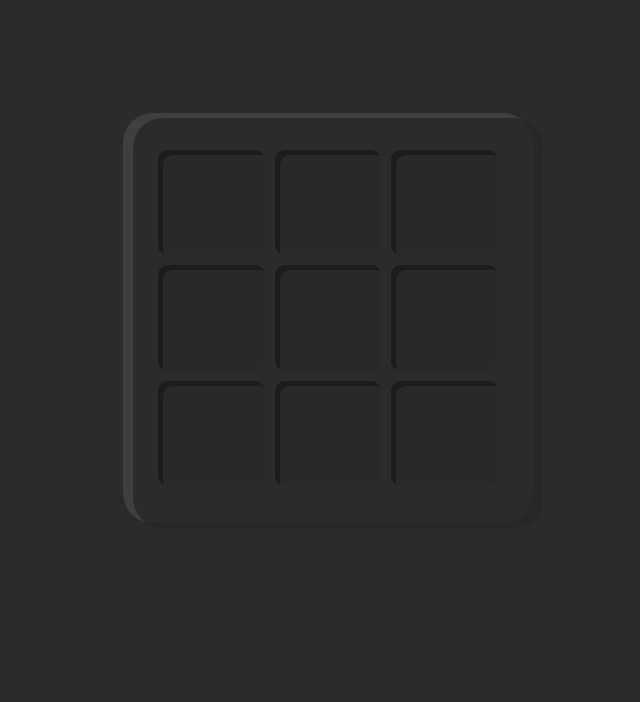
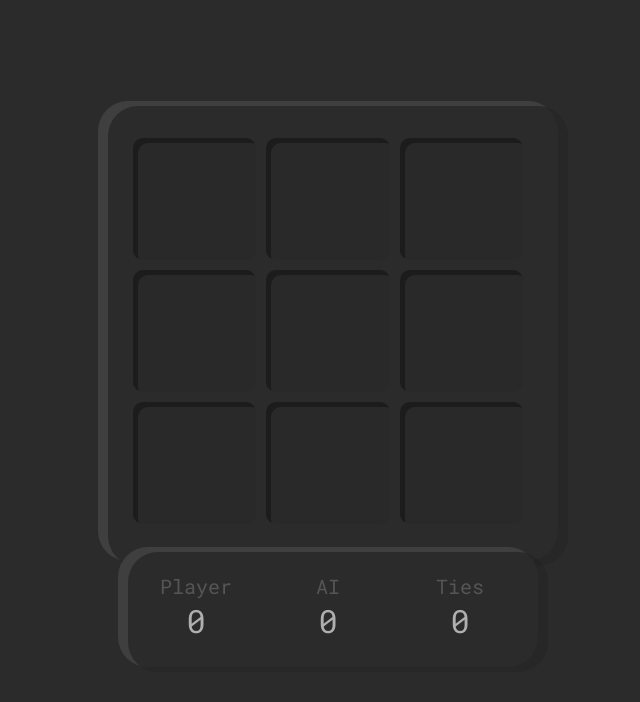
Before and after one commit to harveym4n4lili/TicTacToe, a React (Create React App) app: page / in a window 1280 px wide. Shown: the top 702 px of the page, without its empty margins (312-952 px from the left). Built offline with nearby package versions, Linux system fonts and the light colour scheme.

Commit message:
CheckWin Algorithm, Designed Scoreboard

```diff
--- a/src/App.jsx
+++ b/src/App.jsx
@@ -1,6 +1,5 @@
-import './assets/styles/App.css';
 import Board from './components/board/Board.jsx';
-
+import ScoreBoard from './components/scoreboard/ScoreBoard.jsx';
 function App() {
   return (
     <div className="App">
--- a/src/assets/styles/App.css
+++ /dev/null
@@ -1,38 +0,0 @@
-.App {
-  text-align: center;
-}
-
-.App-logo {
-  height: 40vmin;
-  pointer-events: none;
-}
-
-@media (prefers-reduced-motion: no-preference) {
-  .App-logo {
-    animation: App-logo-spin infinite 20s linear;
-  }
-}
-
-.App-header {
-  background-color: #282c34;
-  min-height: 100vh;
-  display: flex;
-  flex-direction: column;
-  align-items: center;
-  justify-content: center;
-  font-size: calc(10px + 2vmin);
-  color: white;
-}
-
-.App-link {
-  color: #61dafb;
-}
-
-@keyframes App-logo-spin {
-  from {
-    transform: rotate(0deg);
-  }
-  to {
-    transform: rotate(360deg);
-  }
-}
--- a/src/assets/styles/variables.scss
+++ b/src/assets/styles/variables.scss
@@ -7,6 +7,9 @@ $secondary-color-offset: #555555;
 
 $tertiary-color: #292929;
 
+$primary-text-color: rgb(175, 175, 175);
+$primary-text-offset: #9b9b9b;
+
 /* 3D */
 $indent-color: #161616a8;
 $shadow-color: #2222227a;
--- a/src/components/board/Board.jsx
+++ b/src/components/board/Board.jsx
@@ -2,10 +2,12 @@ import React from 'react';
 import './Board.scss';
 import '../square/Square.scss';
 import Square from '../square/Square.jsx'
+import ScoreBoard from '../scoreboard/ScoreBoard.jsx';
 
 const Board = ({ value }) => {
     const [squares, setSquares] = React.useState(Array(9).fill(null));
     const [isX, setIsX] = React.useState(true);
+    const [winner, setWinner] = React.useState(null);
 
     const  handleClick = (i) => {
         if (isX) {
@@ -15,10 +17,30 @@ const Board = ({ value }) => {
         }
         setSquares(squares);
         setIsX(!isX);
+
+        setWinner(checkWin());
     }
 
     const checkWin = () => {
-
+        const winRules = [
+            [0,1,2],[3,4,5],[6,7,8], // 3 In Row
+            [0,3,6],[1,4,7],[2,5,8], // 3 In Col
+            [0,4,8],[2,4,6]//3 in diag
+        ]
+        for (const rule of winRules) {
+            const [a, b, c] = rule;
+            if (squares[a] &&
+                squares[a] === squares[b] &&
+                squares[a] === squares[c]) {
+                return squares[a];
+            }
+        }
+        for (const square of squares) {
+            if (square === null) {
+                return null;
+            }
+        }
+        return "Tie";
     }
 
     return (
@@ -40,8 +62,9 @@ const Board = ({ value }) => {
                     <Square value={squares[8]} onClick={() => handleClick(8)} position="bottom-right" turn={squares[8]}/>
                 </div>
             </div>
+            <ScoreBoard/>
         </div>
-    );
+    )
 };
 
 export default Board;
--- a/src/components/board/Board.scss
+++ b/src/components/board/Board.scss
@@ -14,13 +14,13 @@ body {
     position: absolute;
     top: 50%;
     left: 50%;
-    transform: translate(-50%, -70%);
+    transform: translate(-50%, -65%);
     /* Center Game Board*/
 }
 
 .board {
-    width:  350px;
-    height: 350px;
+    width:  400px;
+    height: 400px;
 
     background-color: $primary-color;
     box-shadow: inset 10px 5px $shine-color, 10px 5px $shadow-color;
--- /dev/null
+++ b/src/components/scoreboard/ScoreBoard.jsx
@@ -0,0 +1,25 @@
+import React from 'react';
+import '../scoreboard/ScoreBoard.scss'
+
+const ScoreBoard = ({ winner_value }) => {
+
+    return (
+        <div className='scores'>
+            <div className='scoreboard'>
+                <div className='section'>
+                    <p className='player score-title'>Player</p>
+                    <p className='player score'>0</p>
+                </div>
+                <div className='section'>
+                    <p className='AI score-title'>AI</p>
+                    <p className='AI score'>0</p>
+                </div>
+                <div className='section'>
+                    <p className='Tie score-title'>Ties</p>
+                    <p className='Tie score'>0</p>
+                </div>
+            </div>
+        </div>
+    )
+};
+export default ScoreBoard;
--- /dev/null
+++ b/src/components/scoreboard/ScoreBoard.scss
@@ -0,0 +1,61 @@
+@import '../../assets/styles/variables.scss';
+@import url('https://fonts.googleapis.com/css2?family=Roboto+Mono:ital,wght@0,100..700;1,100..700&display=swap');
+.scores {
+    width: auto;
+    height: auto;
+
+    display: flex;
+    justify-content: center;
+
+    position: absolute;
+    top: 50%;
+    left: 50%;
+    transform: translate(-50%, 180%);
+
+
+    /* Center Game Board*/
+}
+.scoreboard {
+    width: 400px;
+    height: 100px;
+
+    background-color: $primary-color;
+    box-shadow: inset 10px 5px $shine-color, 10px 5px $shadow-color;
+
+    padding: 10px;
+    border-radius: 30px;
+
+    display: flex;
+    flex-direction: row;
+    justify-content: center;
+
+}
+.section {
+    width: 33%;
+
+    display: flex;
+    flex-direction: column;
+    justify-content: center;
+}
+.score-title{
+    color: $secondary-color-offset;
+
+    text-align: center;
+    font-size: 20px;
+    font-family: "Roboto Mono", monospace;
+
+    padding: 0; /* Remove padding */
+    margin: 0; /* Remove margin */
+
+
+}
+.score {
+    color: $primary-text-color;
+
+    text-align: center;
+    font-size: 32px;
+    font-family: "Roboto Mono", monospace;
+
+    padding: 0; /* Remove padding */
+    margin: 0; /* Remove margin */
+}
--- a/src/components/square/Square.scss
+++ b/src/components/square/Square.scss
@@ -28,7 +28,7 @@
 
     box-shadow: inset 5px 5px $indent-color;
 
-    transition: font-size 0.2s ease; /* Adjust transition duration */
+    transition: font-size 0.13s ease; /* Adjust transition duration */
 }
 .square p {
     position: absolute;
@@ -37,7 +37,7 @@
 }
 
 .square.clicked {
-    font-size: 64px;
+    font-size: 80px;
     cursor: default;
 
 }
```
